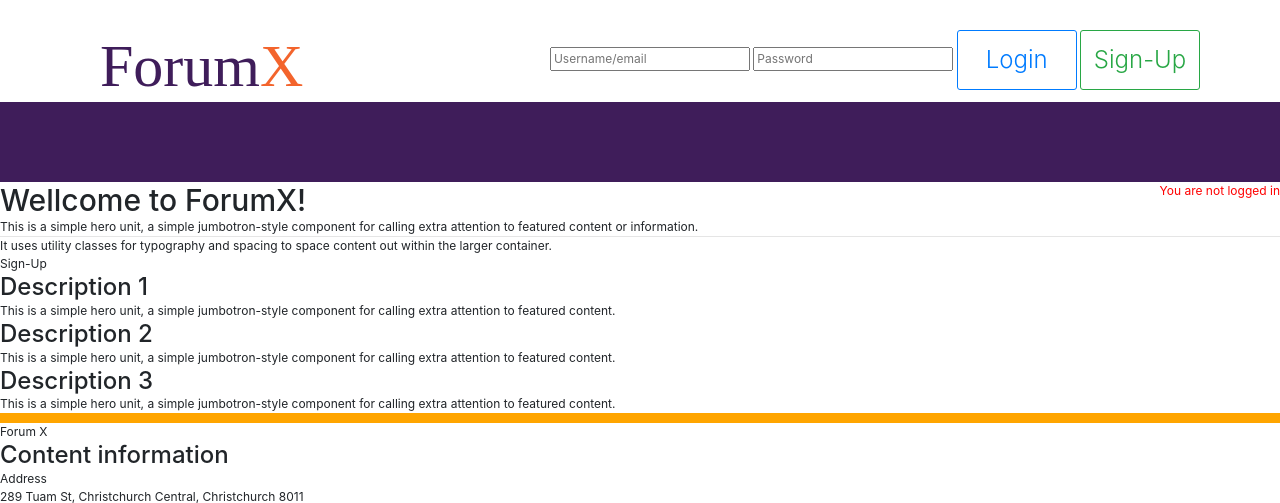
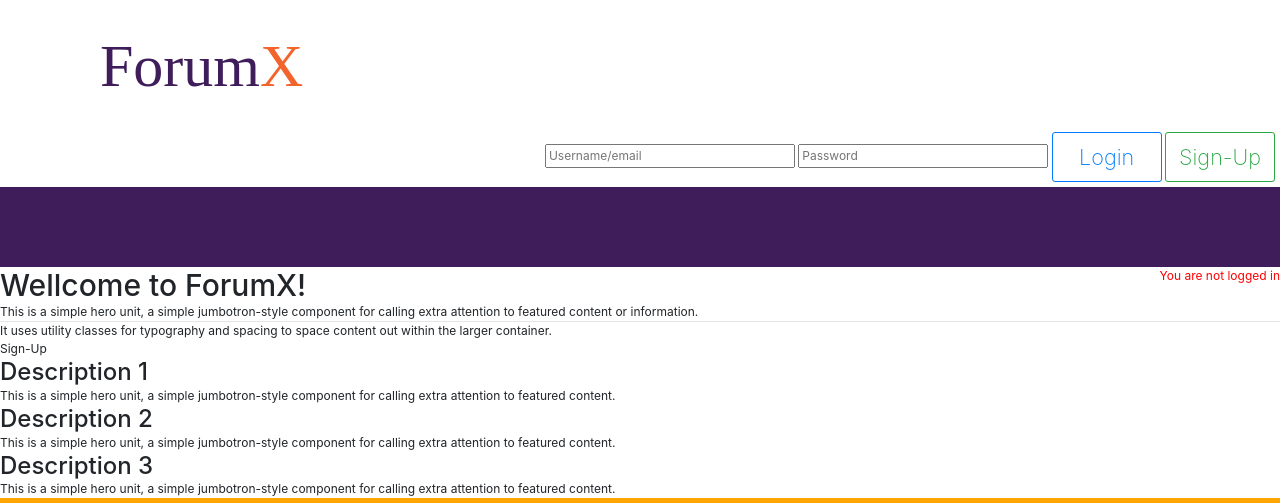
Before and after one commit to AntonILLI/ForumX, a PHP site: page / in a window 1280 px wide. Shown: the top 503 px of the page. Run offline with PHP 8.4, Linux system fonts and the light colour scheme.

Commit message:
enchanced responsiveness

```diff
--- a/css/home.css
+++ b/css/home.css
@@ -34,8 +34,9 @@ header {
 }
 
 .wrap-button{
+  float: right;
+  padding:5px;
   padding-top:30px;
-  padding-right:80px;
 }
 
 
@@ -173,7 +174,7 @@ nav ul li a:hover::after {
 
 
 
-/*
+/* */
 .screen {
   padding: 0;
   background-color: #adb4b4cc;
@@ -235,7 +236,7 @@ footer .logo {
   border-bottom: 1px solid #4d4d4d;
 }
 
-footer .wrapper {
+  footer .wrapper {
   display: flex;
   color: #9b9898;
   margin-top: 20px;
--- a/header.php
+++ b/header.php
@@ -17,7 +17,8 @@
 
     <div class="head-wrap d-flex">
           <h1 class="forum flex-grow-1">Forum<span>X</span></h1>
-          <div class="wrap-button flex-grow-0">
+    </div>
+    <div class="wrap-button flex-grow-0">
           <?php
             if (isset($_SESSION['userID'])) {
                 echo
@@ -33,10 +34,12 @@
                 echo
                 '
                 <form action="scripts/login.php" method="post">
-                <input type="text" name="email_x" placeholder="Username/email">
-                <input type="password" name="passwd_x" placeholder="Password">
+                <input type="text" name="email_x" placeholder="Username/email" style="width: 250px">
+                <input type="password" name="passwd_x" placeholder="Password" style="width: 250px">
+
                 <button type="submit" name="login-btn" href="scripts/login.php" class="btn btn-outline-primary">Login</button>
                 <button type="submit" href="scripts/signup.php" class="btn btn-outline-success">Sign-Up</button>
+
                 <!--
                 <button type="submit" name="login-btn">Login</button>
                 -->
@@ -44,8 +47,8 @@
                 ';
             }
           ?>
-          </div>
     </div>
+
     <header>
     <div class="menu-toggle" id="hamburger">
     <!-- <i className="fas fa-bars"></i> -->
```
